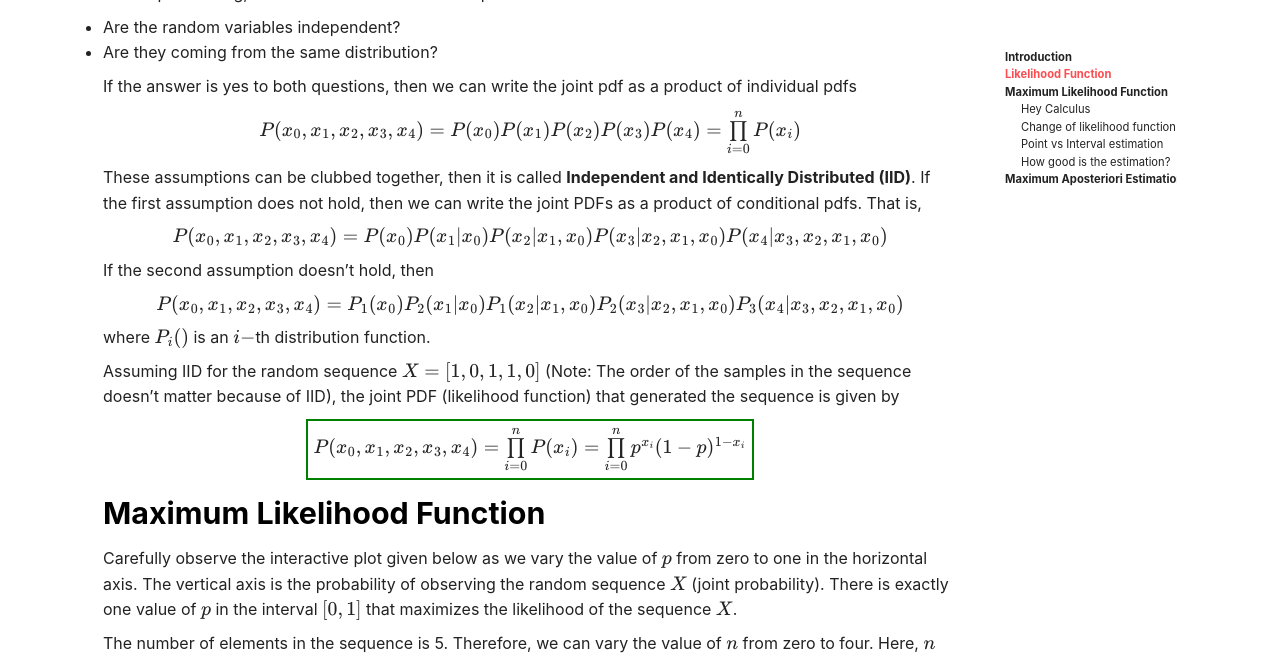
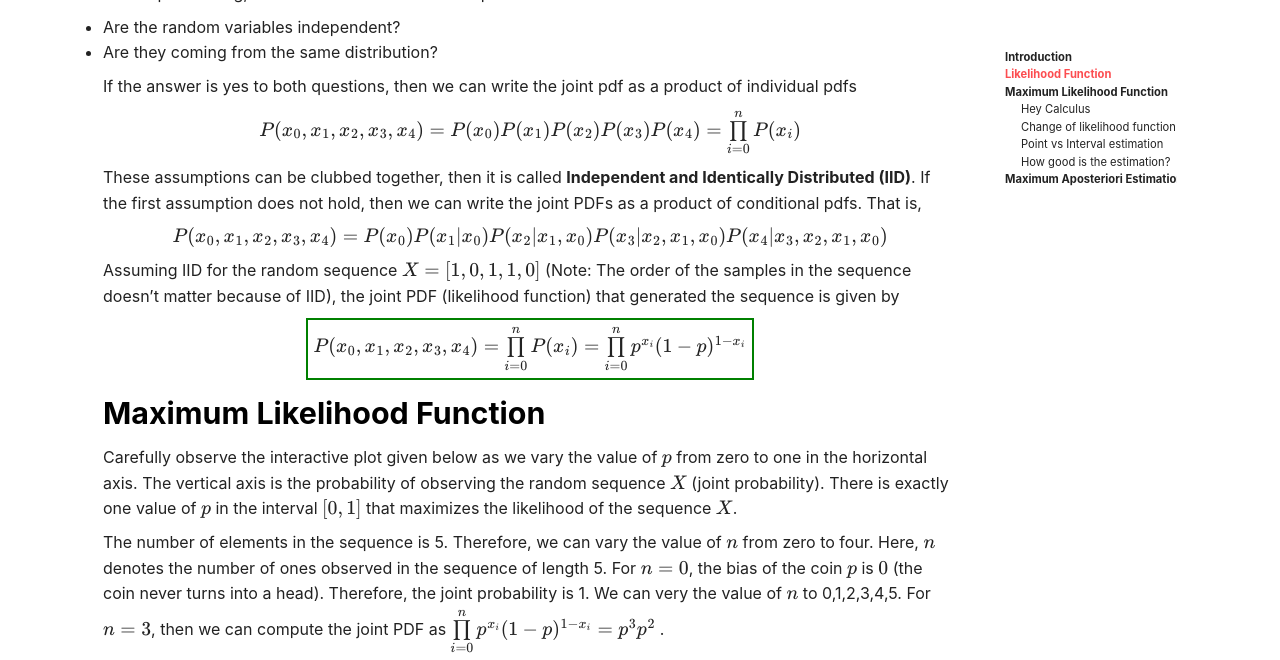
Before and after one commit to Arunprakash-A/Arunprakash-a.github.io, a Jekyll site: the page built from _posts/2023-11-05-MaximumLikelihood-estimation.md, in a window 1280 px wide and 900 px high, scrolled down 1135 px, cut to the strip 0-660 px from the top of the window. Built offline with Jekyll 4.4.1, drawn with Linux system fonts in a browser that asks for light colours; nearby versions of some CDN libraries; formulas are drawn with MathJax 3; comment, search, counter and statistics services are not loaded.

Commit message:
fixed error

```diff
--- a/_posts/2023-11-05-MaximumLikelihood-estimation.md
+++ b/_posts/2023-11-05-MaximumLikelihood-estimation.md
@@ -36,11 +36,7 @@ These assumptions can be clubbed together, then it is called **Independent and I
 <center>
 $P(x_0,x_1,x_2,x_3,x_4) = P(x_0)P(x_1|x_0)P(x_2|x_1,x_0)P(x_3|x_2,x_1,x_0)P(x_4|x_3,x_2,x_1,x_0)$
 </center>
-If the second assumption doesn't hold, then
-<center>
-$P(x_0,x_1,x_2,x_3,x_4) = P_1(x_0)P_2(x_1|x_0)P_1(x_2|x_1,x_0)P_2(x_3|x_2,x_1,x_0)P_3(x_4|x_3,x_2,x_1,x_0)$
-</center>
-where $P_i()$ is an $i-$th distribution function.
+
 
 
 Assuming IID for the random sequence $X = [1,0,1,1,0]$ (Note: The order of the samples in the sequence doesn't matter because of IID), the joint PDF (likelihood function) that generated the sequence is given by
```
